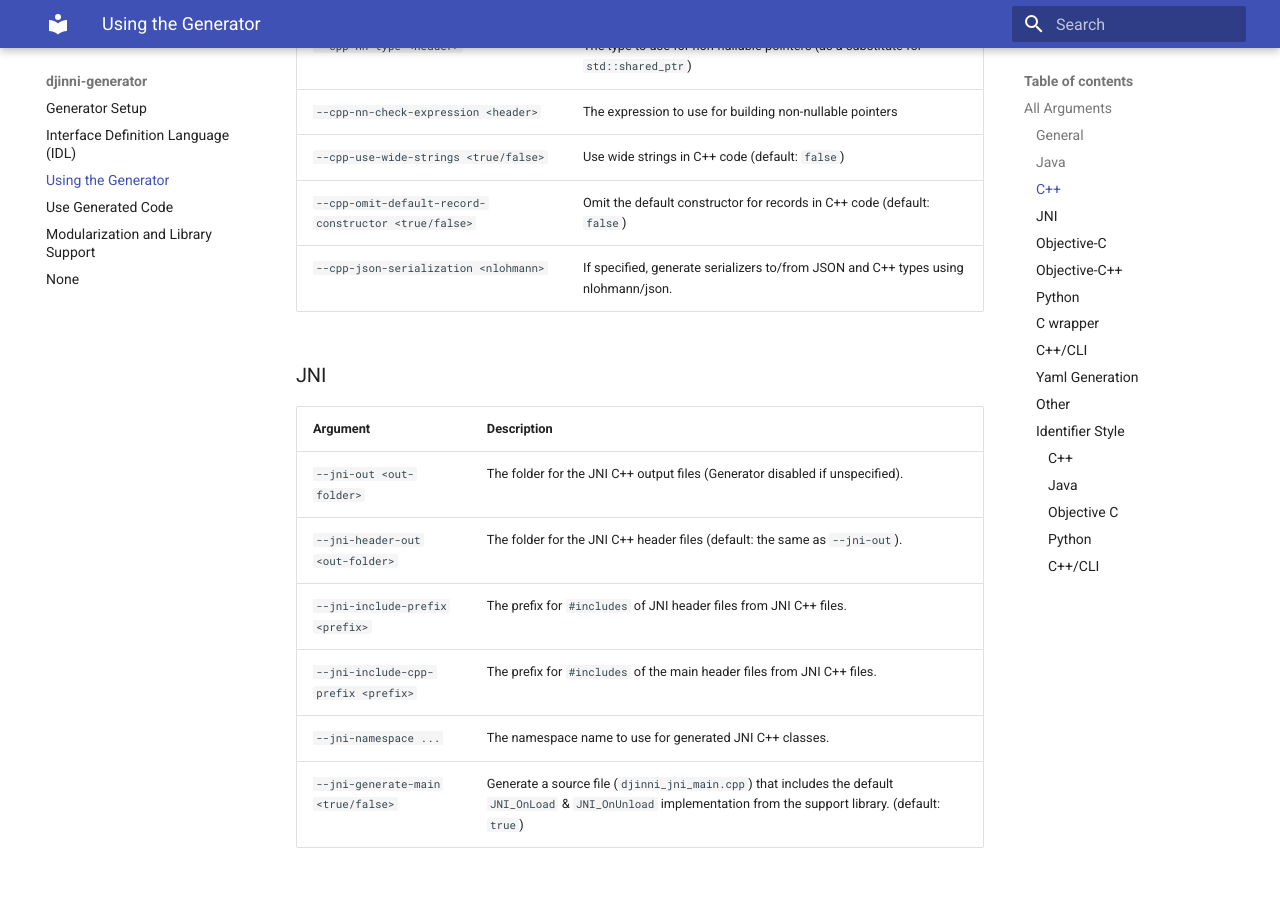
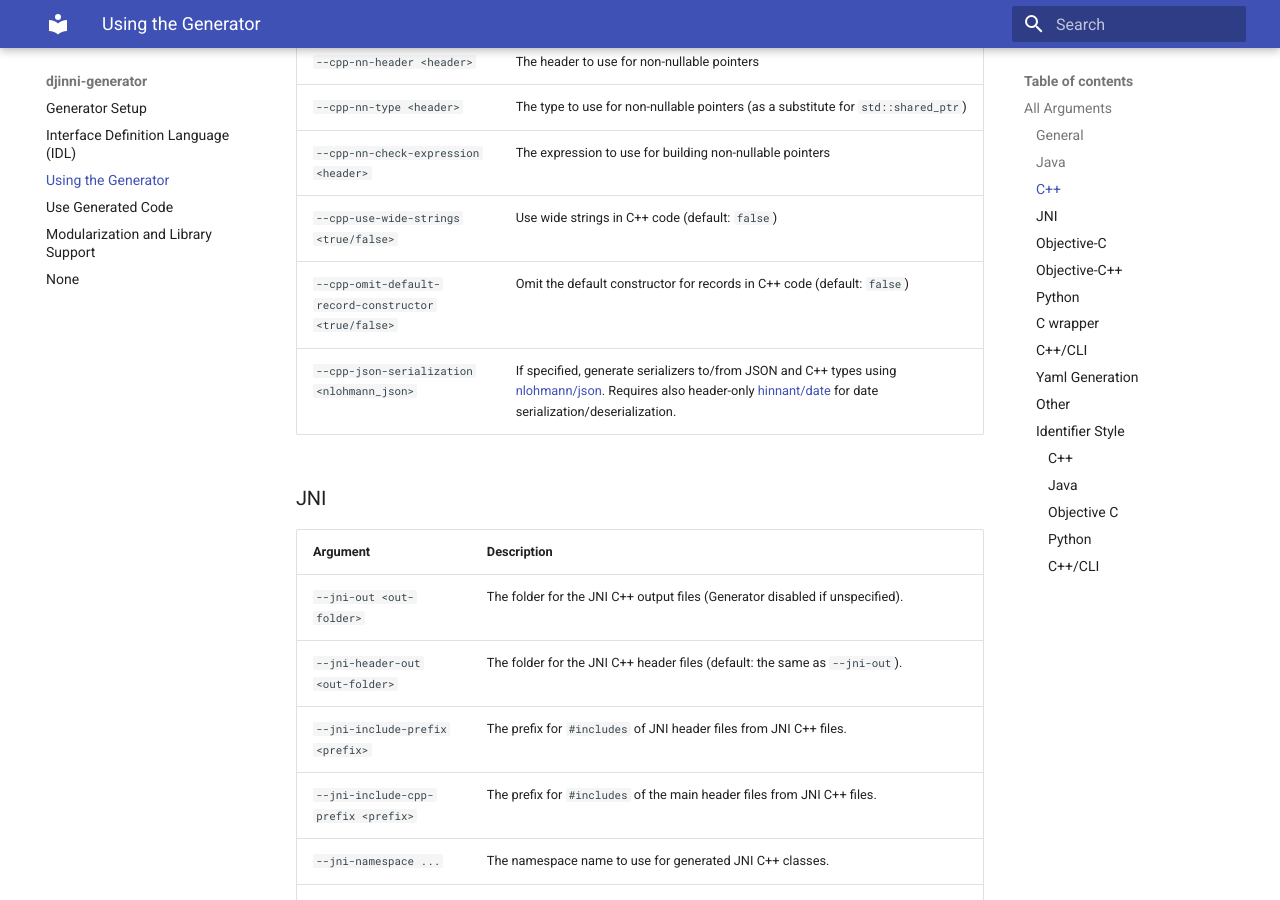
Before and after one commit to cross-language-cpp/djinni-generator, an MkDocs documentation site: the page built from docs/cli-usage.md, in a window 1280 px wide and 900 px high, scrolled down 2559 px. Built offline with MkDocs 1.6.1 and Material for MkDocs 9.7.7, drawn with Linux system fonts in a browser that asks for light colours.

Commit message:
- sync documentation with command line
- check --cpp-json-serialization; report error if invalid

- narrow unit tests

- add json de/serialization for date using Howard Hinnant's date.h header-only library

```diff
--- a/docs/cli-usage.md
+++ b/docs/cli-usage.md
@@ -78,7 +78,7 @@
 | `--cpp-nn-check-expression <header>` | The expression to use for building non-nullable pointers |
 | `--cpp-use-wide-strings <true/false>` | Use wide strings in C++ code (default: `false`) |
 | `--cpp-omit-default-record-constructor <true/false>` | Omit the default constructor for records in C++ code (default: `false`) |
-| `--cpp-json-serialization <nlohmann>` | If specified, generate serializers to/from JSON and C++ types using nlohmann/json. |
+| `--cpp-json-serialization <nlohmann_json>` | If specified, generate serializers to/from JSON and C++ types using [nlohmann/json](https://github.com/nlohmann/json). Requires also header-only [hinnant/date](https://github.com/HowardHinnant/date) for date serialization/deserialization.|
 
 ### JNI
 
```
Also changed, not shown: 12 other files.
